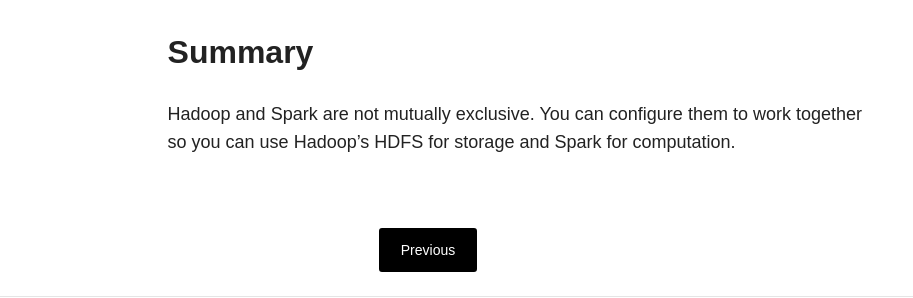
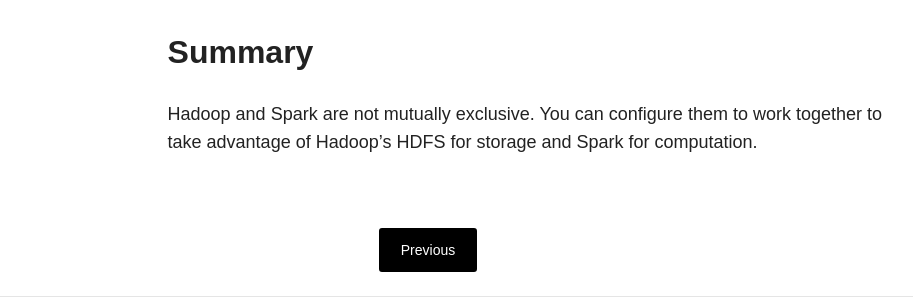
Before and after one commit to taolicd/taolicd.github.io, a Jekyll site: the page built from _posts/blog/2016-04-30-HadoopSpark.markdown, in a window 1280 px wide and 900 px high, scrolled down 1691 px. Shown: the part 404-702 px from the top of the window, without its empty margins (212-1125 px from the left). Built offline with Jekyll 4.4.1, drawn with Linux system fonts in a browser that asks for light colours; comment, search, counter and statistics services are not loaded.

Commit message:
new post

```diff
--- a/_posts/blog/2016-04-30-HadoopSpark.markdown
+++ b/_posts/blog/2016-04-30-HadoopSpark.markdown
@@ -47,4 +47,4 @@ Apache Spark does not have its own dedicated distributed storage solution.
 
 ## Summary
 
-Hadoop and Spark are not mutually exclusive. You can configure them to work together so you can use Hadoop's HDFS for storage and Spark for computation.
+Hadoop and Spark are not mutually exclusive. You can configure them to work together to take advantage of Hadoop's HDFS for storage and Spark for computation.
```
